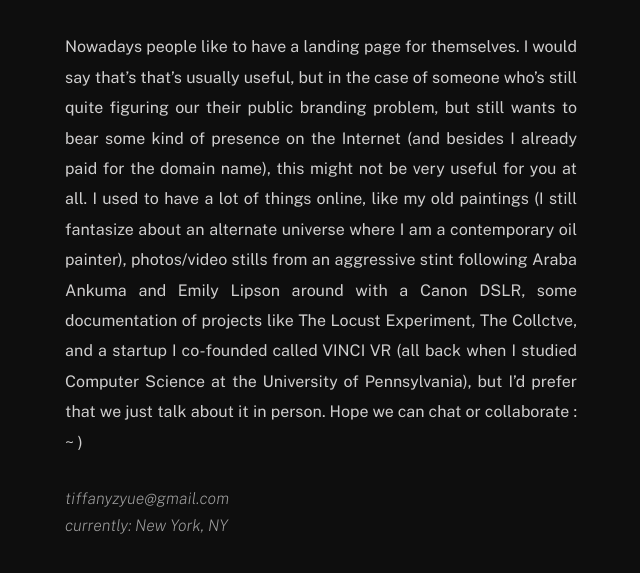
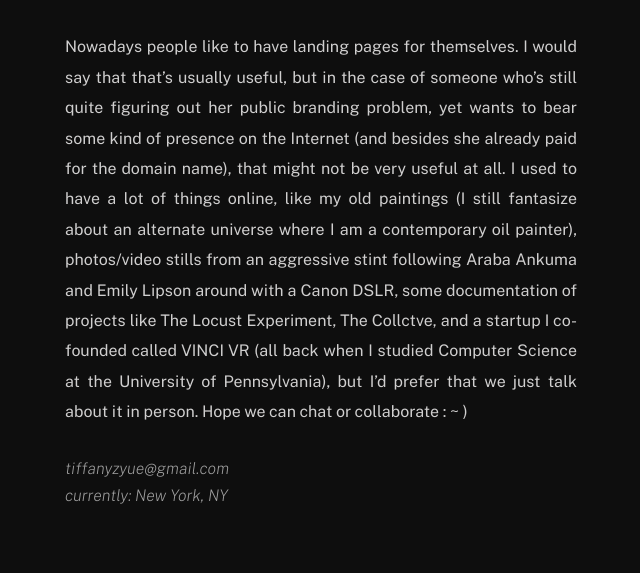
Before and after one commit to tiffanyyue/simplified, a plain HTML site: page index.html in a window 1280 px wide. Shown: the part 181-754 px from the top of the page, without its empty margins (319-959 px from the left). Drawn offline with Linux system fonts and the light colour scheme; files whose address does not match are found by name.

Commit message:
Fixed typos

```diff
--- a/index.html
+++ b/index.html
@@ -5,7 +5,7 @@
   <body>
     <h1>Yue, Tiffany</h1>
     <p class="summary">
-      Nowadays people like to have a landing page for themselves.  I would say that’s that’s usually useful, but in the case of someone who’s still quite figuring our their public branding problem, but still wants to bear some kind of presence on the Internet (and besides I already paid for the domain name), this might not be very useful for you at all. I used to have a lot of things online, like my old paintings (I still fantasize about an alternate universe where I am a contemporary oil painter), photos/video stills from an aggressive stint following Araba Ankuma and Emily Lipson around with a Canon DSLR, some documentation of projects like The Locust Experiment, The Collctve, and a startup I co-founded called VINCI VR (all back when I studied Computer Science at the University of Pennsylvania), but I’d prefer that we just talk about it in person. Hope we can chat or collaborate : ~ )
+      Nowadays people like to have landing pages for themselves.  I would say that that’s usually useful, but in the case of someone who’s still quite figuring out her public branding problem, yet wants to bear some kind of presence on the Internet (and besides she already paid for the domain name), that might not be very useful at all. I used to have a lot of things online, like my old paintings (I still fantasize about an alternate universe where I am a contemporary oil painter), photos/video stills from an aggressive stint following Araba Ankuma and Emily Lipson around with a Canon DSLR, some documentation of projects like The Locust Experiment, The Collctve, and a startup I co-founded called VINCI VR (all back when I studied Computer Science at the University of Pennsylvania), but I’d prefer that we just talk about it in person. Hope we can chat or collaborate : ~ )
     </p>
     <br>
     <p class="left-footer">tiffanyzyue@gmail.com</p>
```
